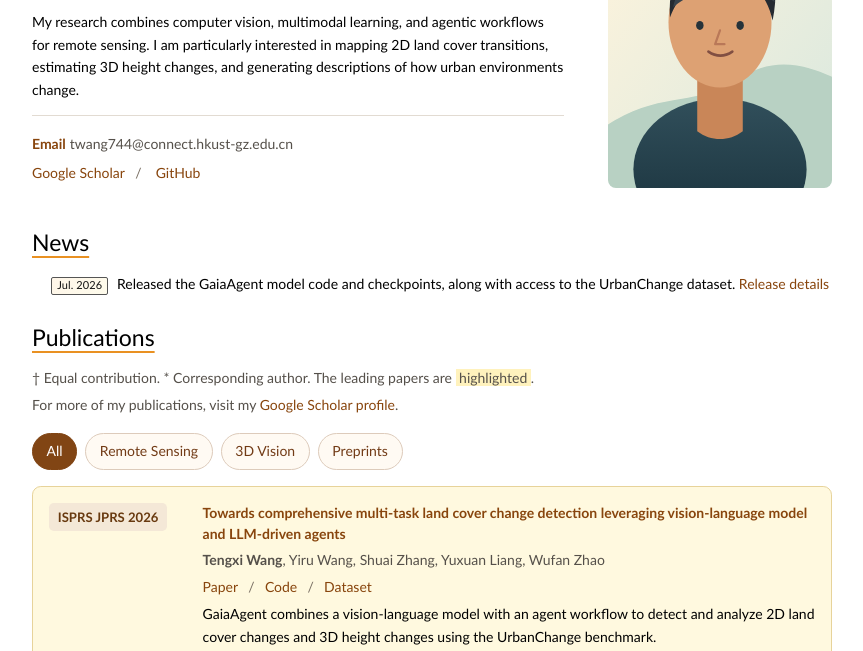
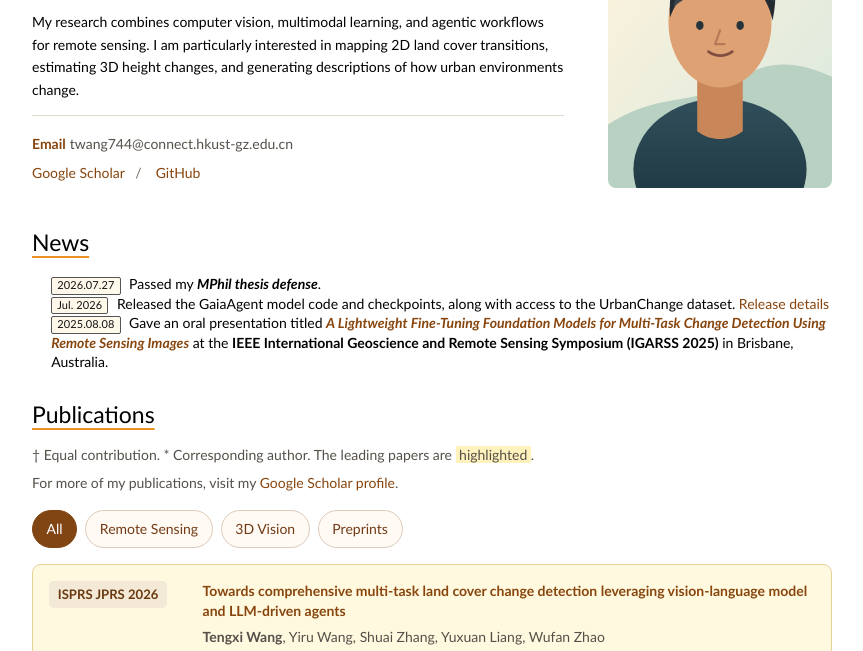
Before and after one commit to tengxiwang5/tengxiwang5.github.io, a plain HTML site: page index.html in a window 1280 px wide. Shown: the part 136-787 px from the top of the page, without its empty margins (208-1071 px from the left). Drawn offline with Linux system fonts and the light colour scheme.

Commit message:
Add thesis defense and IGARSS news

```diff
--- a/index.html
+++ b/index.html
@@ -36,7 +36,9 @@
     <section class="page-section academic-section" id="news" aria-labelledby="news-heading">
       <h2 id="news-heading">News</h2>
       <ul class="academic-news">
+        <li class="news-entry"><time class="news-date-badge" datetime="2026-07-27">2026.07.27</time> Passed my <strong><em>MPhil thesis defense</em></strong>.</li>
         <li class="news-entry"><time class="news-date-badge" datetime="2026-07">Jul. 2026</time> Released the GaiaAgent model code and checkpoints, along with access to the UrbanChange dataset. <a href="https://github.com/tengxiwang5/GaiaAgent_Code">Release details</a></li>
+        <li class="news-entry"><time class="news-date-badge" datetime="2025-08-08">2025.08.08</time> Gave an oral presentation titled <strong><em><a href="https://2025.ieeeigarss.org/view_paper.php?PaperNum=4910&amp;SessionID=1611">A Lightweight Fine-Tuning Foundation Models for Multi-Task Change Detection Using Remote Sensing Images</a></em></strong> at the <strong>IEEE International Geoscience and Remote Sensing Symposium (IGARSS 2025)</strong> in Brisbane, Australia.</li>
       </ul>
     </section>
 
```
